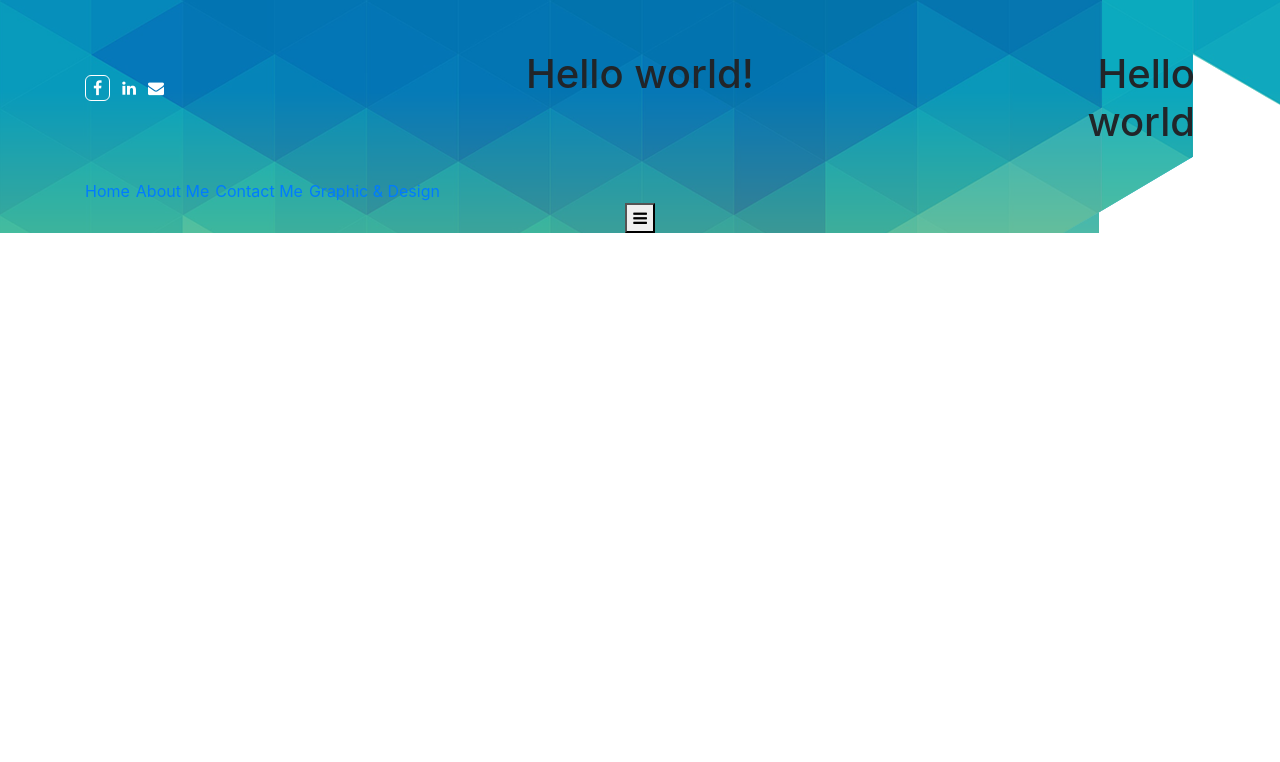
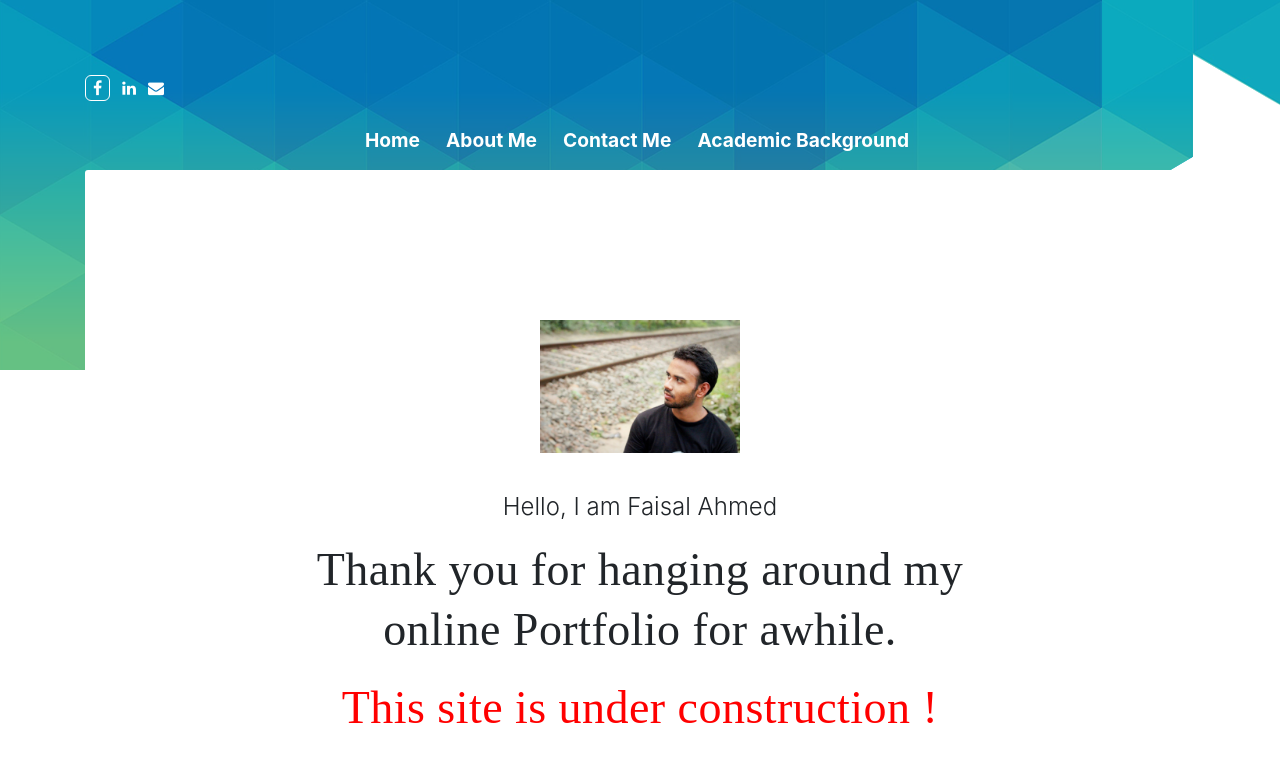
Before and after one commit to FaisalAhmedBD/faisalahmedbd.github.io, a React (Create React App) app: page / in a window 1280 px wide. Shown: the top 762 px of the page. Built offline with nearby package versions, Linux system fonts and the light colour scheme.

Commit message:
added profile section

```diff
--- a/src/components/home.js
+++ b/src/components/home.js
@@ -1,5 +1,6 @@
 import React from 'react'
 import Menu from './menu'
+import ProfileView from './profileView'
 import '../styles/home.scss'
 
 class Home extends React.Component {
@@ -23,13 +24,6 @@ class Home extends React.Component {
                                             </ul>
                                         </div>
                                     </div>
-                                    <div className="col-xs-4 col-sm-6 col-md-8 text-center">
-
-                                        <h1>Hello world!</h1>
-                                    </div>
-                                    <div className="col-xs-4 col-sm-3 col-md-2 text-right">
-                                        <h1>Hello world</h1>
-                                    </div>
                                 </div>
                             </div>
                         </div>
@@ -37,6 +31,7 @@ class Home extends React.Component {
                     </div>
                     <Menu />
                 </div>
+                <ProfileView />
             </div>
 
 
--- a/src/components/index.js
+++ b/src/components/index.js
@@ -1,4 +1,5 @@
 import Home from './home'
 import Menu from './menu'
+import ProfileView from './profileView'
 
-export { Home, Menu }
+export { Home, Menu ,ProfileView}
--- a/src/components/menu.js
+++ b/src/components/menu.js
@@ -11,21 +11,21 @@ class Menu extends React.Component {
                             <div id="main-menu" className="common-menu-wrap hidden-xs hidden-sm">
                                 <ul id="menu-main-menu" className="nav">
                                     <li className="menu-item menu-item-type-custom menu-item-object-custom current-menu-item current_page_item menu-item-home menu-item-has-children active has-menu-child current">
-                                        <a href="http://demo.themeum.com/wordpress/aresmurphy/">Home</a>
-                                        <ul role="menu" className="sub-menu">
-                                            <li className=" menu-item menu-item-type-post_type menu-item-object-page has-menu-child"><a href="https://demo.themeum.com/wordpress/aresmurphy/blog-left-sidebar/">Blog Left Sidebar</a></li>
-                                            <li className=" menu-item menu-item-type-post_type menu-item-object-page has-menu-child"><a href="https://demo.themeum.com/wordpress/aresmurphy/blog-right-sidebar/">Blog Right Sidebar</a></li>
-                                            <li className=" menu-item menu-item-type-post_type menu-item-object-page has-menu-child"><a href="https://demo.themeum.com/wordpress/aresmurphy/blog-full-width/">Blog Full Width</a></li>
-                                        </ul>
+                                        <a href="#" rel="noopener noreferrer">Home</a>
+                                        {/* <ul role="menu" className="sub-menu">
+                                            <li className=" menu-item menu-item-type-post_type menu-item-object-page has-menu-child"><a className="custom-menu-item" href="#">Blog Left Sidebar</a></li>
+                                            <li className=" menu-item menu-item-type-post_type menu-item-object-page has-menu-child"><a className="custom-menu-item" href="#">Blog Right Sidebar</a></li>
+                                            <li className=" menu-item menu-item-type-post_type menu-item-object-page has-menu-child"><a className="custom-menu-item" href="#">Blog Full Width</a></li>
+                                        </ul> */}
                                     </li>
-                                    <li className=" menu-item menu-item-type-post_type menu-item-object-page has-menu-child"><a href="https://demo.themeum.com/wordpress/aresmurphy/about-me/">About Me</a></li>
-                                    <li className=" menu-item menu-item-type-post_type menu-item-object-page has-menu-child"><a href="https://demo.themeum.com/wordpress/aresmurphy/contact-me/">Contact Me</a></li>
-                                    <li className=" menu-item menu-item-type-taxonomy menu-item-object-category has-menu-child"><a href="https://demo.themeum.com/wordpress/aresmurphy/blog/category/graphic-design/">Graphic &amp; Design</a></li>
+                                    <li className=" menu-item menu-item-type-post_type menu-item-object-page has-menu-child"><a href="#" rel="noopener noreferrer"><span className="custom-menu-item">About Me</span></a></li>
+                                    <li className=" menu-item menu-item-type-post_type menu-item-object-page has-menu-child"><a href="#" rel="noopener noreferrer">Contact Me</a></li>
+                                    <li className=" menu-item menu-item-type-taxonomy menu-item-object-category has-menu-child"><a href="#" rel="noopener noreferrer">Academic Background</a></li>
                                 </ul>
                             </div>
 
 
-                            <div id="mobile-menu" className="visible-xs visible-sm">
+                            {/* <div id="mobile-menu" className="visible-xs visible-sm">
                                 <div className="collapse navbar-collapse">
                                     <ul id="menu-main-menu-1" className="nav navbar-nav"><li id="menu-item-8" className="menu-item menu-item-type-custom menu-item-object-custom current-menu-item current_page_item menu-item-home menu-item-has-children menu-item-8 active"><a title="Home" href="http://demo.themeum.com/wordpress/aresmurphy/">Home</a>
                                         <span className="menu-toggler collapsed" data-toggle="collapse" data-target=".collapse-8">
@@ -46,7 +46,7 @@ class Menu extends React.Component {
                                 <button type="button" className="navbar-toggle" data-toggle="collapse" data-target=".navbar-collapse">
                                     <i className="fa fa-bars"></i>
                                 </button>
-                            </div>
+                            </div> */}
                         </div>
                     </div>
                 </div>
--- /dev/null
+++ b/src/components/profileView.js
@@ -0,0 +1,26 @@
+import React from 'react'
+import '../styles/profile.scss'
+import Avatar from '../assets/me.jpg'
+class ProfileView extends React.Component {
+    render() {
+        return (
+            <div className="container">
+                <div className="row profile-wraper">
+                    <div className="col-sm-12">
+                        <div className="blog-profile-view">
+                            <div className="blog-profile-view-in">
+                                <img className="profile-image img-responsive" src={Avatar} alt="Profile" title="Profile" />
+                                <h3 className="profile-title">Hello, I am Faisal Ahmed</h3>
+
+                                <div className="profile-short-note">Thank you for hanging around my online Portfolio for awhile.</div>
+                                <div className="profile-short-note" style={{ color: 'red' }}>This site is under construction !</div>
+                            </div>
+                        </div>
+                    </div>
+                </div>
+            </div>
+
+        )
+    }
+}
+export default ProfileView
--- a/src/styles/home.scss
+++ b/src/styles/home.scss
@@ -5,6 +5,7 @@
         background-position: right top;
         background-repeat: no-repeat;
         background-attachment: inherit;
+        min-height: 370px;
         .row {
             margin-right: -15px;
             margin-left: -15px;
--- a/src/styles/menu.scss
+++ b/src/styles/menu.scss
@@ -5,7 +5,11 @@
         .nav {
             padding-left: 0;
             margin-bottom: 0;
+            display: flex;
+            align-items: center;
+            justify-content: center;
             list-style: none;
+            color: white
         }
         .nav>li.menu-item-has-children {
             position: relative;
@@ -17,8 +21,13 @@
         .nav>li {
             display: inline-block;
             position: relative;
-            padding: 0;
+            padding: 0px 10px 0px 10px;
             margin-left: 0;
+        }
+        .nav>li>a {
+            color: white;
+            font-weight: 700;
+            font-size: 120%;
         }
         .nav>li ul {
             background-color: #f5f5f5;
--- /dev/null
+++ b/src/styles/profile.scss
@@ -0,0 +1,36 @@
+
+.profile-wraper{
+    display: flex;
+    justify-content: center;
+    margin-top: -200px;
+    .blog-profile-view{
+        background: #fff;
+        border-radius: 3px;
+        padding: 50px 190px 78px;
+        .blog-profile-view-in {
+            text-align: center;
+            margin: 0px 0px 0px 0px;
+            padding: 100px 0;
+            .profile-image {
+                display: inline-block;
+                width: 200px;
+                height: auto;
+            }
+            .profile-title {
+                margin-top: 40px;
+                font-size: 24px;
+                font-weight: 300;
+            }
+            .profile-short-note, .subtitle-cover .page-leading {
+                font-family: Playfair Display;
+            }
+            .profile-short-note {
+                font-size: 46px;
+                font-weight: 400;
+                letter-spacing: 0.46px;
+                line-height: 1.30;
+                margin: 18px auto 0;
+            }
+        }
+    }
+}
```
